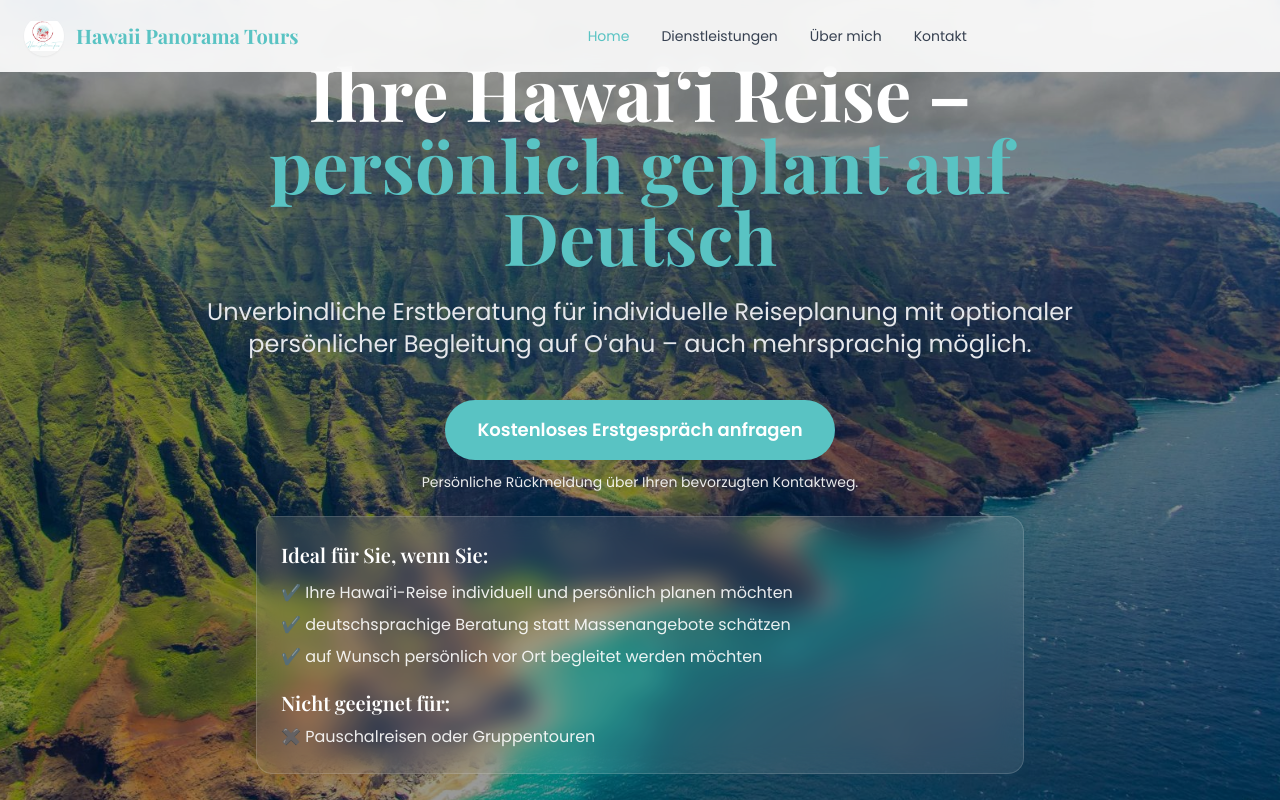
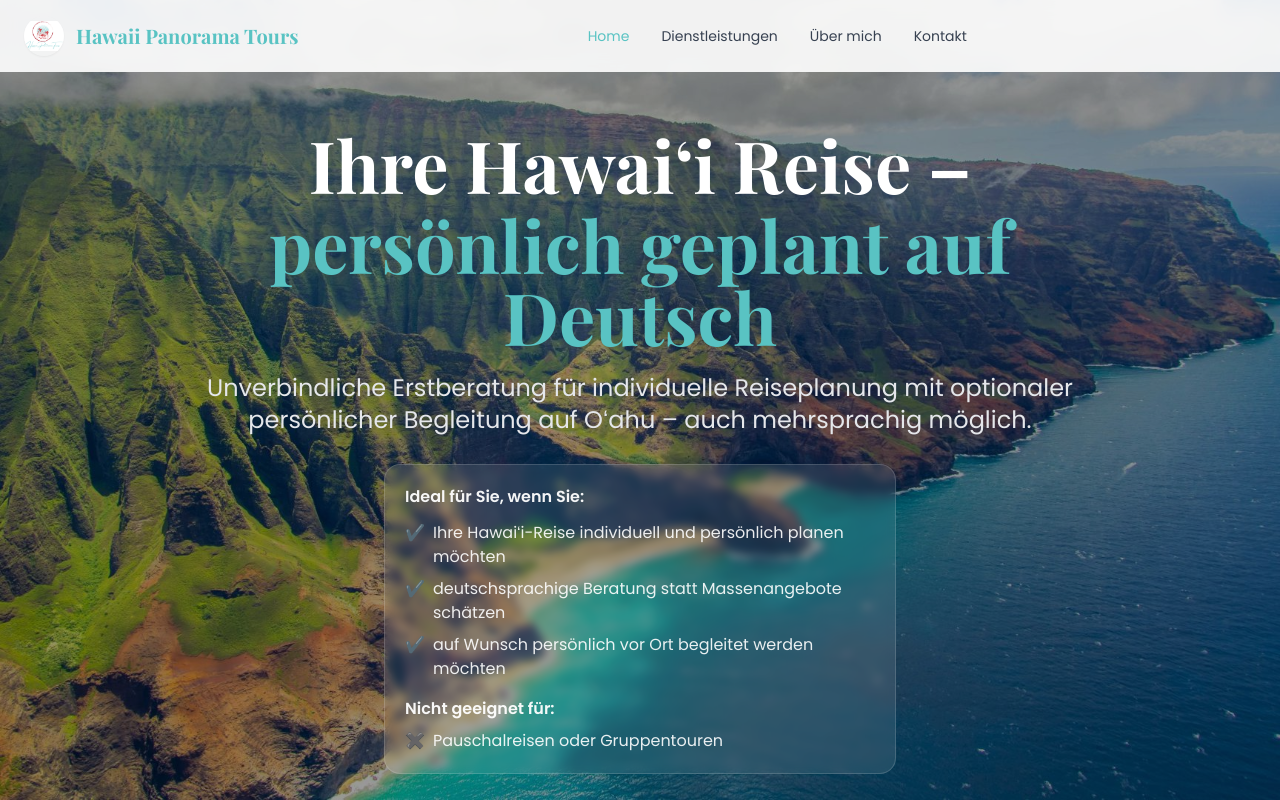
Before and after one commit to hawaiipanoramatours-prog/hawaiipanoramatours, a React (Vite) app: page / in a window 1280 px wide. Shown: the top 800 px of the page. Built offline with nearby package versions, Linux system fonts and the light colour scheme.

Commit message:
Update Sections.impl.jsx

```diff
--- a/src/components/Sections.impl.jsx
+++ b/src/components/Sections.impl.jsx
@@ -2,64 +2,39 @@ import { motion } from 'framer-motion'
 import * as Fi from 'react-icons/fi'
 import SafeIcon from './SafeIcon'
 
-/* ✅ TRUST-BLOCK – MOBILE-OPTIMIERT (kurz & klar) */
-function TrustBlock({ lang }) {
-  const isEn = lang === 'en'
-
-  return (
-    <div className="mt-6 w-full max-w-3xl mx-auto text-left">
-      <div className="rounded-2xl bg-white/10 backdrop-blur-md border border-white/15 p-5 md:p-6">
-        <h3 className="font-playfair text-lg md:text-xl font-semibold text-white mb-3">
-          {isEn ? 'Ideal for you if you:' : 'Ideal für Sie, wenn Sie:'}
-        </h3>
-
-        <ul className="space-y-2 font-poppins text-sm md:text-base text-white/90">
-          <li>
-            ✔️{' '}
-            {isEn
-              ? 'want a personal, custom Hawai‘i trip plan'
-              : 'Ihre Hawaiʻi-Reise individuell und persönlich planen möchten'}
-          </li>
-          <li>
-            ✔️{' '}
-            {isEn
-              ? 'prefer German-speaking guidance over mass offers'
-              : 'deutschsprachige Beratung statt Massenangebote schätzen'}
-          </li>
-          <li>
-            ✔️{' '}
-            {isEn
-              ? 'want optional personal guidance on O‘ahu'
-              : 'auf Wunsch persönlich vor Ort begleitet werden möchten'}
-          </li>
-        </ul>
-
-        <div className="mt-5">
-          <h4 className="font-playfair text-lg md:text-xl font-semibold text-white mb-2">
-            {isEn ? 'Not suitable for:' : 'Nicht geeignet für:'}
-          </h4>
-          <ul className="space-y-2 font-poppins text-sm md:text-base text-white/90">
-            <li>
-              ✖️{' '}
-              {isEn
-                ? 'package tours or group tours'
-                : 'Pauschalreisen oder Gruppentouren'}
-            </li>
-          </ul>
-        </div>
-      </div>
-    </div>
-  )
-}
-
-/* ✅ HERO – nur 1 CTA + Trust-Block + Social-Textlink (Instagram + Facebook) */
+/* ✅ HERO – 1 CTA + Trust-Block (schmal) + Contact-Line + Social-Links */
 export function Hero({ content, lang }) {
   const h = content.hero
   const bg = h.bg
 
+  const trust = {
+    de: {
+      title: 'Ideal für Sie, wenn Sie:',
+      good: [
+        'Ihre Hawaiʻi-Reise individuell und persönlich planen möchten',
+        'deutschsprachige Beratung statt Massenangebote schätzen',
+        'auf Wunsch persönlich vor Ort begleitet werden möchten',
+      ],
+      badTitle: 'Nicht geeignet für:',
+      bad: ['Pauschalreisen oder Gruppentouren'],
+    },
+    en: {
+      title: 'Ideal if you:',
+      good: [
+        'want a personalized, thoughtfully planned Hawaiʻi trip',
+        'prefer clear guidance over mass-tourism offers',
+        'would like optional personal on-island support',
+      ],
+      badTitle: 'Not suitable for:',
+      bad: ['package deals or group/bus tours'],
+    },
+  }
+
+  const t = trust[lang] || trust.de
+
   return (
     <section
-      className="relative min-h-screen flex items-center justify-center overflow-hidden"
+      className="relative min-h-screen flex justify-center overflow-hidden"
       style={{
         backgroundImage: `url(${bg})`,
         backgroundSize: 'cover',
@@ -69,28 +44,68 @@ export function Hero({ content, lang }) {
     >
       <div className="absolute inset-0 bg-black/40" />
 
-      <div className="relative z-10 text-center text-white px-6 max-w-5xl mx-auto py-14">
+      {/* ✅ Header-Offset: damit die Headline NICHT “zu weit oben” sitzt */}
+      <div className="relative z-10 w-full px-6 pt-28 md:pt-32 pb-14 flex items-start md:items-center">
+        <div className="text-center text-white max-w-4xl mx-auto w-full">
           <motion.div
-          initial={{ opacity: 0, y: 30 }}
+            initial={{ opacity: 0, y: 22 }}
             animate={{ opacity: 1, y: 0 }}
             transition={{ duration: 0.8 }}
           >
-          <h1 className="font-playfair text-5xl md:text-7xl font-bold mb-6 leading-tight">
-            {h.title[lang] || h.title.de}
-            <span className="block text-turquoise">
-              {h.highlight[lang] || h.highlight.de}
+            {/* ✅ Headline etwas “ruhiger” (weniger nach oben gedrückt) */}
+            <h1 className="font-playfair text-5xl md:text-7xl font-bold mb-5 leading-[0.95]">
+              {h.title?.[lang] || h.title?.de}
+              <span className="block text-turquoise mt-2">
+                {h.highlight?.[lang] || h.highlight?.de}
               </span>
             </h1>
 
-          <p className="font-poppins text-xl md:text-2xl mb-10 text-gray-200">
-            {h.subtitle[lang] || h.subtitle.de}
+            <p className="font-poppins text-xl md:text-2xl mb-7 text-gray-200">
+              {h.subtitle?.[lang] || h.subtitle?.de}
             </p>
+
+            {/* ✅ TRUST-BLOCK: schmaler, scanbar, mobile clean */}
+            <div className="mx-auto max-w-md sm:max-w-lg text-left mb-9">
+              <div className="rounded-2xl bg-white/10 border border-white/15 backdrop-blur-sm p-5">
+                <p className="font-poppins text-sm md:text-base font-semibold text-white/95 mb-3">
+                  {t.title}
+                </p>
+
+                <ul className="space-y-2">
+                  {t.good.map((item, idx) => (
+                    <li
+                      key={idx}
+                      className="flex gap-2 font-poppins text-sm md:text-base text-white/90"
+                    >
+                      <span className="shrink-0">✔️</span>
+                      <span>{item}</span>
+                    </li>
+                  ))}
+                </ul>
+
+                <p className="font-poppins text-sm md:text-base font-semibold text-white/95 mt-4 mb-2">
+                  {t.badTitle}
+                </p>
+
+                <ul className="space-y-2">
+                  {t.bad.map((item, idx) => (
+                    <li
+                      key={idx}
+                      className="flex gap-2 font-poppins text-sm md:text-base text-white/90"
+                    >
+                      <span className="shrink-0">✖️</span>
+                      <span>{item}</span>
+                    </li>
+                  ))}
+                </ul>
+              </div>
+            </div>
           </motion.div>
 
           <motion.div
-          initial={{ opacity: 0, y: 30 }}
+            initial={{ opacity: 0, y: 22 }}
             animate={{ opacity: 1, y: 0 }}
-          transition={{ duration: 0.8, delay: 0.3 }}
+            transition={{ duration: 0.8, delay: 0.25 }}
             className="flex flex-col items-center justify-center"
           >
             {/* ✅ EIN klarer CTA */}
@@ -100,21 +115,20 @@ export function Hero({ content, lang }) {
               rel="noreferrer"
               className="bg-turquoise hover:bg-turquoise/90 text-white px-8 py-4 rounded-full font-poppins font-semibold text-lg"
             >
-            {h.ctaPlan?.label?.[lang] || h.ctaPlan?.label?.de || 'Kostenlos anfragen'}
+              {h.ctaPlan?.label?.[lang] ||
+                h.ctaPlan?.label?.de ||
+                'Kostenlos anfragen'}
             </a>
 
-          {/* ✅ Direkt unter dem Button: Klarheit, wie du dich meldest */}
+            {/* ✅ Direkt unter dem Button: Kontakt-Hinweis */}
             <p className="mt-3 font-poppins text-xs md:text-sm text-white/90">
               {lang === 'en'
                 ? 'I’ll personally get back to you via email or WhatsApp (phone call on request).'
-              : 'Persönliche Rückmeldung über Ihren bevorzugten Kontaktweg.'}
+                : 'Ich melde mich persönlich per E-Mail oder WhatsApp (auf Wunsch telefonisch).'}
             </p>
 
-          {/* ✅ TRUST-BLOCK (kurz) direkt unter CTA */}
-          <TrustBlock lang={lang} />
-
-          {/* ✅ Ruhiger Social-Link (kein Button, kein Conversion-Bruch) */}
-          <p className="mt-6 font-poppins text-sm text-white/90">
+            {/* ✅ Social-Links darunter */}
+            <p className="mt-5 font-poppins text-sm text-white/90">
               {lang === 'en' ? (
                 <>
                   More impressions & inspiration on{' '}
@@ -162,6 +176,7 @@ export function Hero({ content, lang }) {
               )}
             </p>
           </motion.div>
+        </div>
       </div>
     </section>
   )
@@ -441,8 +456,12 @@ export function Testimonials({ content }) {
               </div>
               <p className="font-poppins text-gray-700 mb-6 italic">“{t.text}”</p>
               <div>
-                <h4 className="font-playfair font-semibold text-gray-800">{t.name}</h4>
-                <p className="font-poppins text-sm text-gray-600">{t.location}</p>
+                <h4 className="font-playfair font-semibold text-gray-800">
+                  {t.name}
+                </h4>
+                <p className="font-poppins text-sm text-gray-600">
+                  {t.location}
+                </p>
               </div>
             </motion.div>
           ))}
```
Lines whose indentation alone changed are shown as unchanged.
